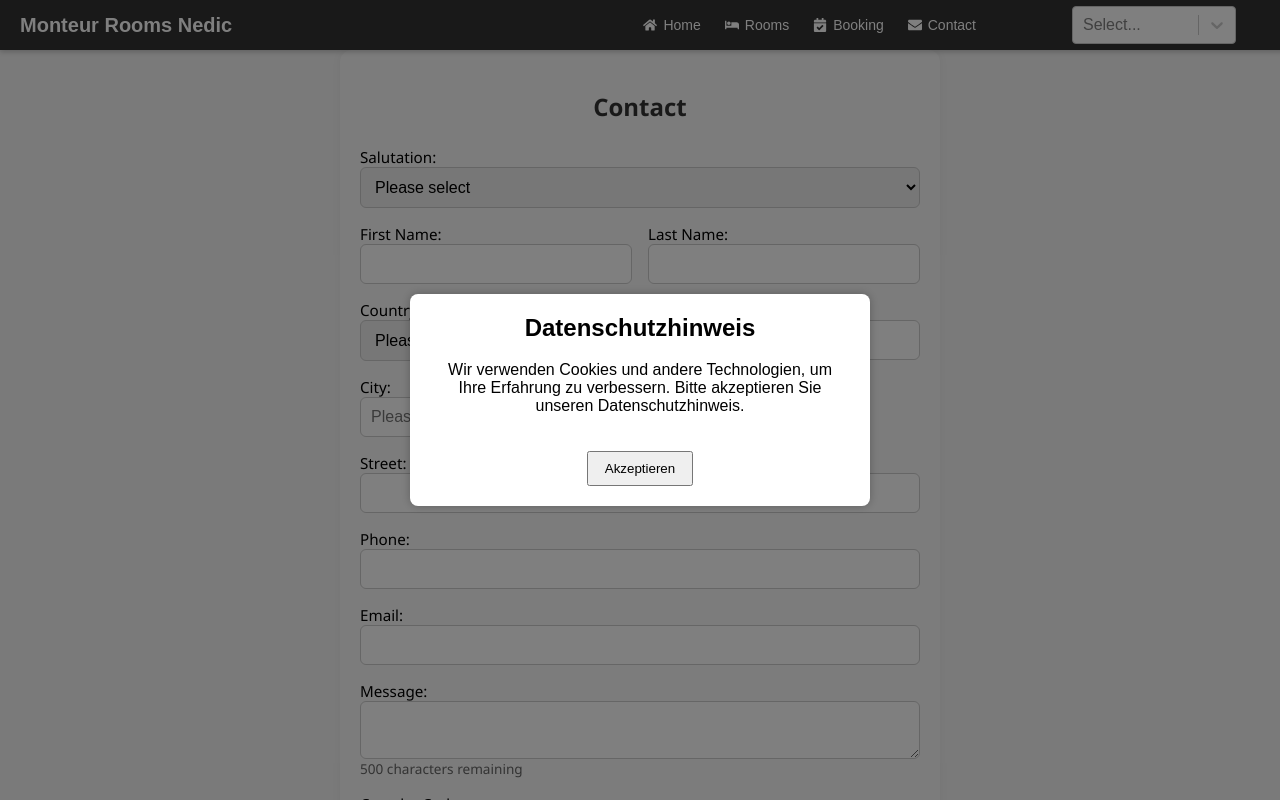
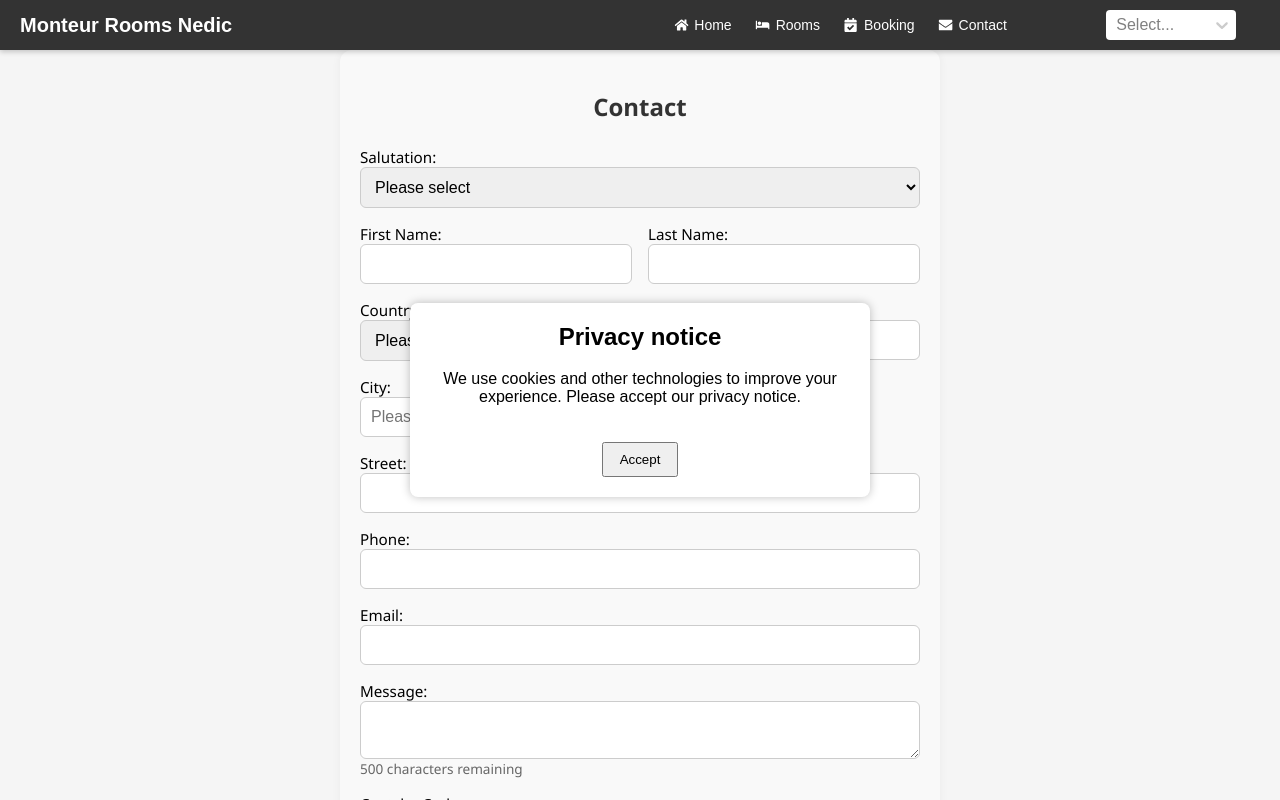
Before and after one commit to DN-Apps/Mont_nedic, a React (Create React App) app in the folder client/: page /kontakt in a window 1280 px wide. Shown: the top 800 px of the page. Built offline with nearby package versions, Linux system fonts and the light colour scheme; no server answers.

Commit message:
translation for pirvacynotice, sending success and sending error

```diff
--- a/client/src/components/BookingForm.js
+++ b/client/src/components/BookingForm.js
@@ -176,7 +176,7 @@ function BookingForm() {
             const result = await response.json();
 
             if (result.success) {
-                alert("Buchungsanfrage erfolgreich versendet! Sie erhalten eine Bestätigungsmail.");
+                alert(t("booking.sending.success"));
                 // Optional: Formular zurücksetzen oder zu einer Erfolgsseite weiterleiten
                 setStep(1);
                 setBookingDates(null);
@@ -194,11 +194,11 @@ function BookingForm() {
                     email: "",
                 });
             } else {
-                alert("Fehler beim Versenden: " + result.message);
+                alert(t("booking.sending.errorTitle") + result.message);
             }
         } catch (error) {
-            console.error("Fehler:", error);
-            alert("Ein Fehler ist aufgetreten. Bitte versuchen Sie es später erneut.");
+            console.error(t("booking.sending.errorTitle"), error);
+            alert(t("booking.sending.error"));
         } finally {
             setIsSubmitting(false);
         }
--- a/client/src/components/LanguageSelector.css
+++ b/client/src/components/LanguageSelector.css
@@ -1,5 +1,8 @@
 .lang-sel-container {
+  top: 10px;
   margin-right: 5vw;
+  z-index: 9999;
+  width: 190px;
 }
 
 @media (max-width: 768px) {
--- a/client/src/components/LanguageSelector.js
+++ b/client/src/components/LanguageSelector.js
@@ -1,10 +1,17 @@
-import React from "react";
+import React, { useEffect } from "react";
 import { useTranslation } from "react-i18next";
 import Select from 'react-select';
 import './LanguageSelector.css';
 
 function LanguageSelector() {
     const { i18n } = useTranslation();
+
+    // Setze Deutsch als Standard beim ersten Render
+    useEffect(() => {
+        if (!i18n.language) {
+            i18n.changeLanguage('de');
+        }
+    }, [i18n]);
 
     const languages = [
         {
@@ -58,20 +65,29 @@ function LanguageSelector() {
         }),
         control: (provided) => ({
             ...provided,
-            color: 'black'
-        })
+            color: 'black',
+            border: 'none',
+            boxShadow: 'none',
+            minHeight: '30px'
+        }),
+        dropdownIndicator: (provided) => ({
+            ...provided,
+            padding: '4px'
+        }),
+        indicatorSeparator: () => ({})
     };
 
     return (
-        <div className="lang-sel-container" style={{ width: '250px' }}>
+        <div className="lang-sel-container">
             <Select
                 options={languages}
                 value={languages.find(opt => opt.value === i18n.language)}
                 onChange={handleChange}
                 formatOptionLabel={formatOptionLabel}
                 isSearchable={false}
-                classNamePrefix="select language"
+                classNamePrefix="select"
                 styles={customStyles}
+                aria-label="Sprache auswählen"
             />
         </div>
     );
--- a/client/src/components/PrivacyNotice.css
+++ b/client/src/components/PrivacyNotice.css
@@ -5,11 +5,12 @@
   left: 0;
   right: 0;
   bottom: 0;
-  background-color: rgba(0, 0, 0, 0.5);
+  background-color: transparent;
   display: flex;
   justify-content: center;
   align-items: center;
-  z-index: 9999;
+  z-index: 999;
+  pointer-events: none; /* ⛔ blockiert nichts mehr */
 }
 
 .popup-content {
@@ -19,6 +20,7 @@
   max-width: 400px;
   text-align: center;
   box-shadow: 0 0 10px rgba(0, 0, 0, 0.25);
+  pointer-events: auto; /* ✅ Nur das Fenster bleibt klickbar */
 }
 
 .popup-content h2 {
--- a/client/src/components/PrivacyNotice.js
+++ b/client/src/components/PrivacyNotice.js
@@ -1,9 +1,11 @@
 // src/components/PrivacyNotice.jsx
 import React, { useState, useEffect } from "react";
+import { useTranslation } from "react-i18next";
 import "./PrivacyNotice.css";
 
 export default function PrivacyNotice() {
     const [accepted, setAccepted] = useState(false);
+    const { t } = useTranslation();
 
     useEffect(() => {
         const stored = localStorage.getItem("privacyAccepted");
@@ -18,13 +20,13 @@ export default function PrivacyNotice() {
     if (accepted) return null;
 
     return (
-        <div className="popup-overlay">
+        <div className="popup-overlay" style={{ backgroundColor: "transparent", backdropFilter: "none", filter: "none" }}>
             <div className="popup-content">
-                <h2>Datenschutzhinweis</h2>
+                <h2>{t("site.privacyNoticeTitle")}</h2>
                 <p>
-                    Wir verwenden Cookies und andere Technologien, um Ihre Erfahrung zu verbessern. Bitte akzeptieren Sie unseren Datenschutzhinweis.
+                    {t("site.privacyNoticeContent")}
                 </p>
-                <button onClick={accept}>Akzeptieren</button>
+                <button onClick={accept}>{t("site.privacyNoticeAccept")}</button>
             </div>
         </div>
     );
--- a/client/src/locales/de.json
+++ b/client/src/locales/de.json
@@ -103,6 +103,11 @@
         "room1": "Zimmer 1",
         "room2": "Zimmer 2",
         "room3": "Zimmer 3"
+      },
+      "sending": {
+        "success": "Buchungsanfrage erfolgreich versendet! Sie erhalten eine Bestätigungsmail.",
+        "errorTitle": "Fehler:",
+        "error": "Ein Fehler ist aufgetreten. Bitte versuchen Sie es später erneut."
       }
     },
     "step1": {
@@ -182,6 +187,9 @@
   },
   "site": {
     "title": "Monteurzimmer Nedic",
-    "imprint": "Impressum"
+    "imprint": "Impressum",
+    "privacyNoticeTitle": "Datenschutzhinweis",
+    "privacyNoticeContent": "Wir verwenden Cookies und andere Technologien, um Ihre Erfahrung zu verbessern. Bitte akzeptieren Sie unseren Datenschutzhinweis.",
+    "privacyNoticeAccept": "Akzeptieren"
   }
 }
--- a/client/src/locales/en.json
+++ b/client/src/locales/en.json
@@ -101,6 +101,11 @@
         "room1": "Room 1",
         "room2": "Room 2",
         "room3": "Room 3"
+      },
+      "sending": {
+        "success": "Booking request sent successfully! You will receive a confirmation email.",
+        "errorTitle": "Error:",
+        "error": "An error occurred. Please try again later."
       }
     },
     "step1": {
@@ -180,6 +185,9 @@
   },
   "site": {
     "title": "Monteur Rooms Nedic",
-    "imprint": "Imprint"
+    "imprint": "Imprint",
+    "privacyNoticeTitle": "Privacy notice",
+    "privacyNoticeContent": "We use cookies and other technologies to improve your experience. Please accept our privacy notice.",
+    "privacyNoticeAccept": "Accept"
   }
 }
```
